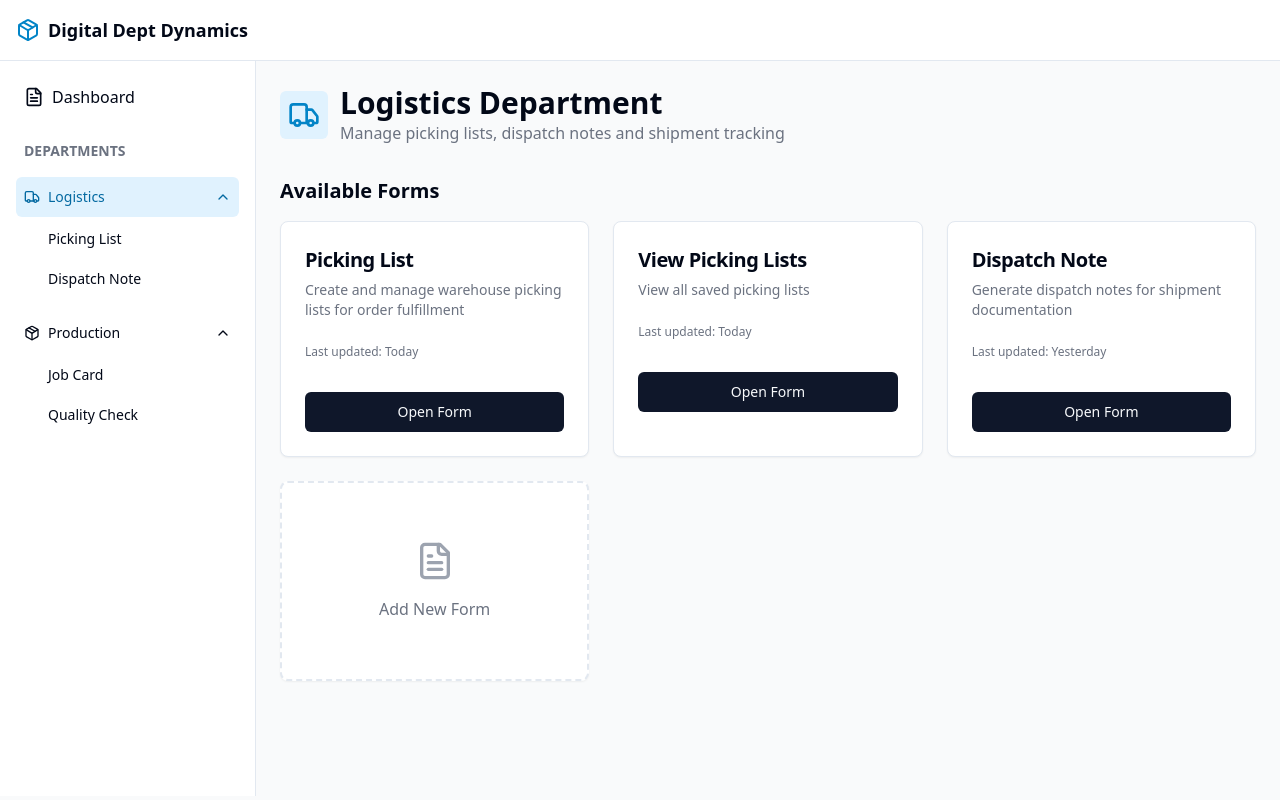
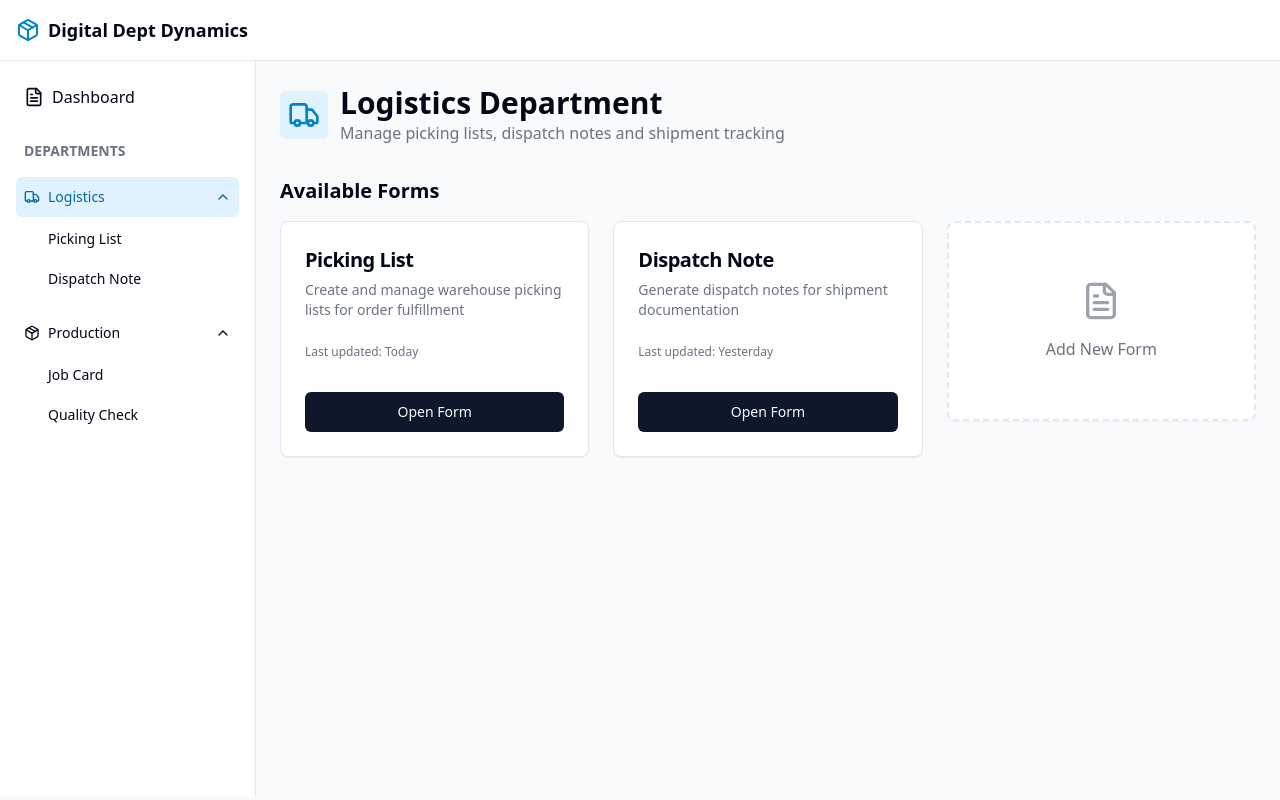
Before and after one commit to niolaworks/digital-dept-dynamics, a React (Vite) app: page /logistics in a window 1280 px wide. Built offline with nearby package versions, Linux system fonts and the light colour scheme.

Commit message:
Remove View Picking List card
Removed the card from the center of the page.

```diff
--- a/src/pages/LogisticsPage.tsx
+++ b/src/pages/LogisticsPage.tsx
@@ -65,12 +65,6 @@ const LogisticsPage = () => {
           path="/logistics/picking-list"
         />
         <LogisticsFormCard
-          title="View Picking Lists"
-          description="View all saved picking lists"
-          lastUpdated="Today"
-          path="/logistics/picking-lists"
-        />
-        <LogisticsFormCard
           title="Dispatch Note"
           description="Generate dispatch notes for shipment documentation"
           lastUpdated="Yesterday"
```
